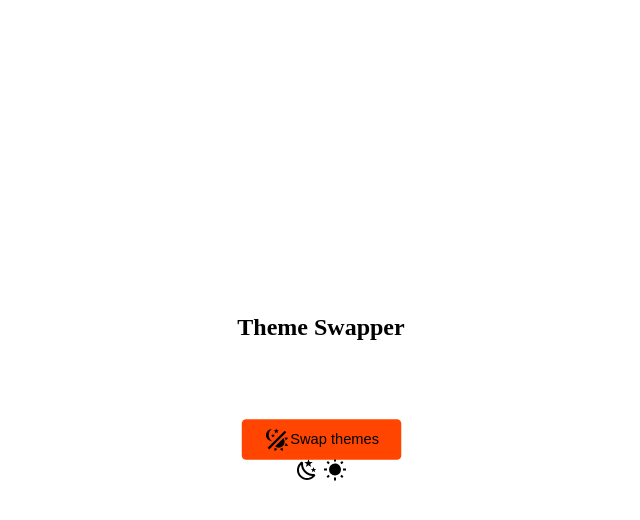
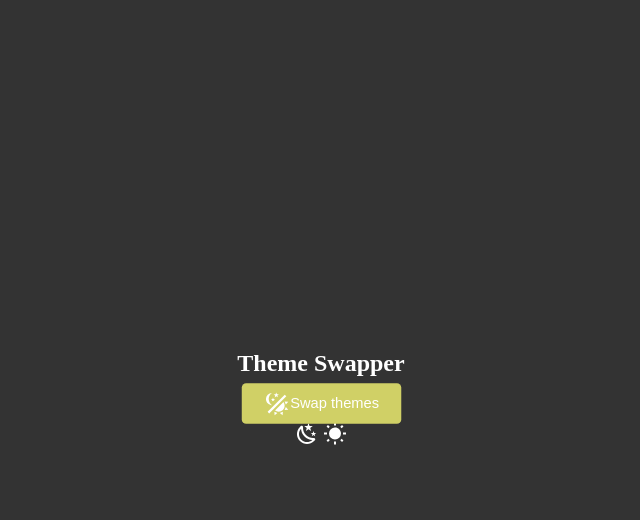
Before and after one commit to Nicolascoding27/Darkmodewebsite, a plain HTML site: page index.html in a window 1280 px wide. Both pictures are taken after a click on the button "Swap themes". Shown: the whole page, without its empty margins (319-959 px from the left). Drawn offline with Linux system fonts and the light colour scheme.

Commit message:
js function added

```diff
--- a/App.js
+++ b/App.js
@@ -0,0 +1,4 @@
+const button=document.querySelector('.theme-button')
+button.addEventListener('click',() =>{
+    document.body.classList.toggle('dark');
+})
--- a/index.html
+++ b/index.html
@@ -33,5 +33,6 @@
         <path fill="currentColor" d="M3.55,18.54L4.96,19.95L6.76,18.16L5.34,16.74M11,22.45C11.32,22.45 13,22.45 13,22.45V19.5H11M12,5.5A6,6 0 0,0 6,11.5A6,6 0 0,0 12,17.5A6,6 0 0,0 18,11.5C18,8.18 15.31,5.5 12,5.5M20,12.5H23V10.5H20M17.24,18.16L19.04,19.95L20.45,18.54L18.66,16.74M20.45,4.46L19.04,3.05L17.24,4.84L18.66,6.26M13,0.55H11V3.5H13M4,10.5H1V12.5H4M6.76,4.84L4.96,3.05L3.55,4.46L5.34,6.26L6.76,4.84Z" />
     </svg>
 </div>
+<script src="./App.js"></script>
 </body>
 </html>
--- a/style.css
+++ b/style.css
@@ -21,7 +21,7 @@ body.dark{
 }
 .title{
     margin: 0;
-    margin-bottom: 5rem;
+    margin-bottom: .5rem;
 }
 .theme-button{
     background-color: var(--accent-color);
```
